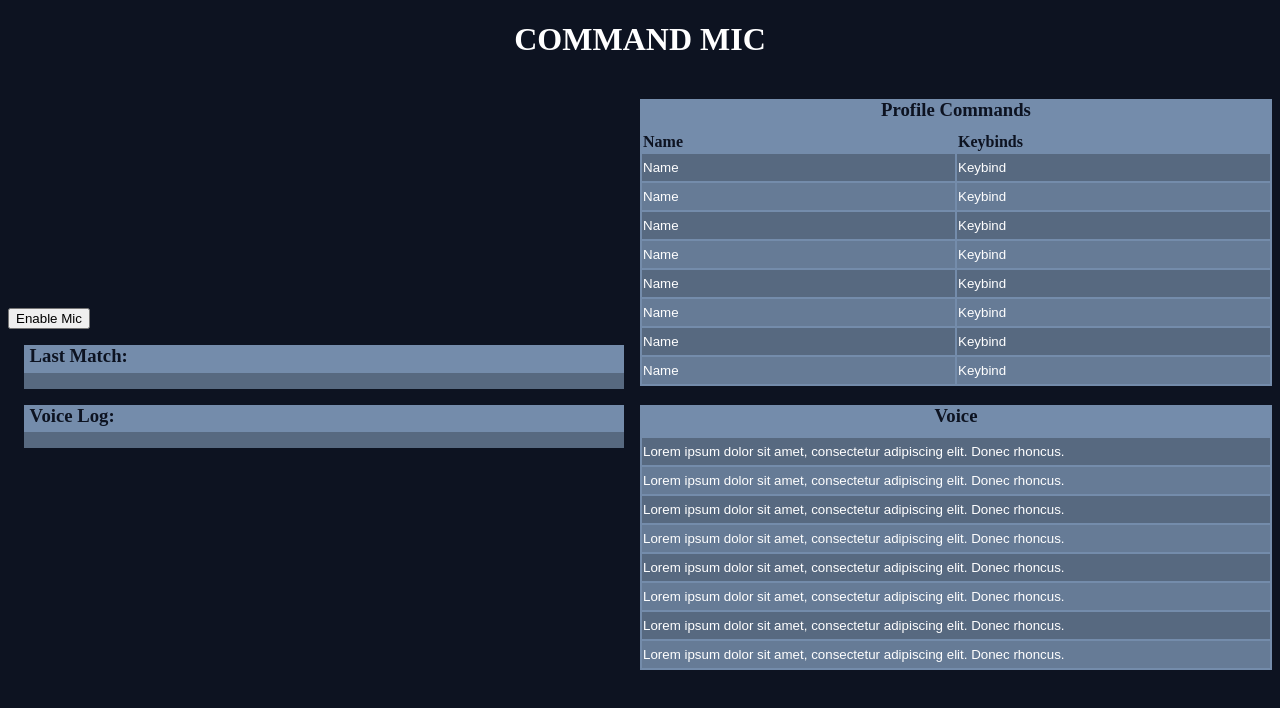
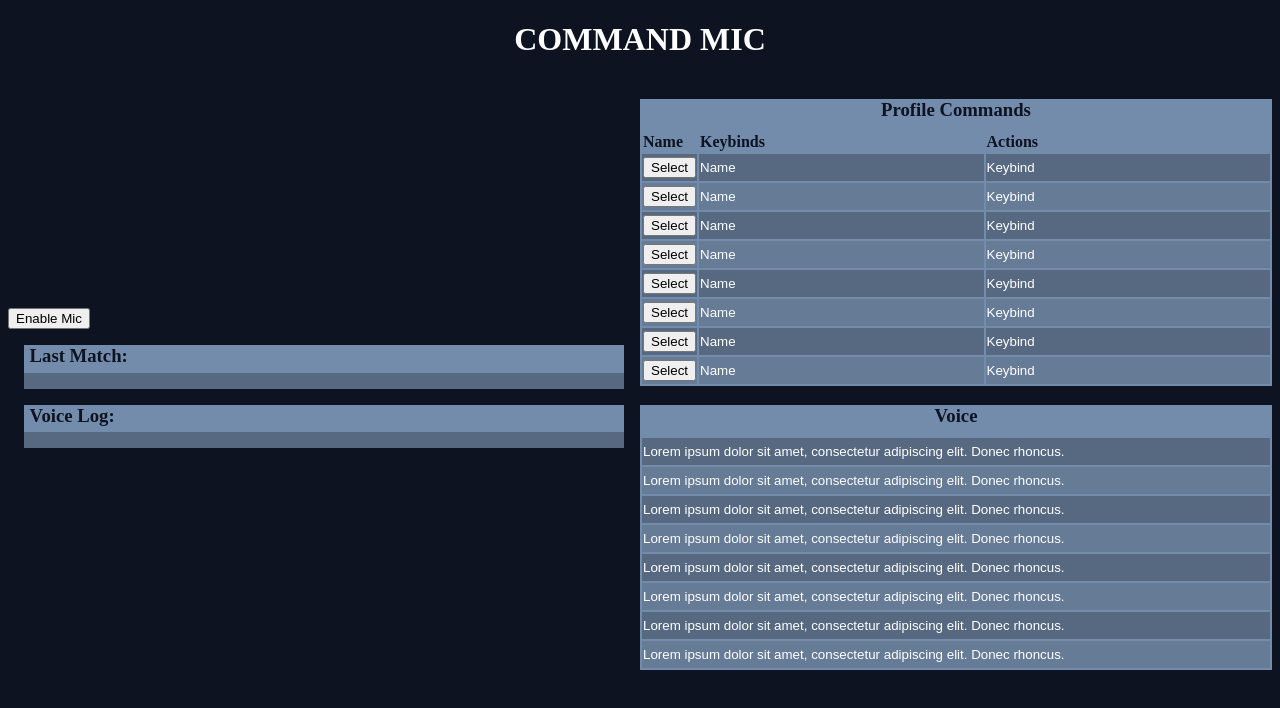
Before and after one commit to KR34T1V/command_mic, a Vue app: page / in a window 1280 px wide. Shown: the top 708 px of the page. Built offline with nearby package versions, Linux system fonts and the light colour scheme.

Commit message:
select added

```diff
--- a/src/main/index.ts
+++ b/src/main/index.ts
@@ -1,9 +1,10 @@
+import { electronApp, optimizer, is } from '@electron-toolkit/utils'
 import { app, shell, BrowserWindow, ipcMain } from 'electron'
+import { getMicInputDevice, loadModel } from './voice'
 import * as path from 'path'
 import fs from 'fs'
-import { electronApp, optimizer, is } from '@electron-toolkit/utils'
 import vosk from 'vosk'
-import { getMicInputDevice, loadModel } from './voice'
+
 const ENABLE_VOICE_LOGGING = true
 const SAMPLE_RATE = 16000
 const MODEL_PATH =
--- a/src/renderer/src/components/CommandsTable.vue
+++ b/src/renderer/src/components/CommandsTable.vue
@@ -10,6 +10,9 @@
         :key="index"
         :class="index % 2 ? 'table-row even' : 'table-row odd'"
       >
+        <td style="width: 0%">
+          <button @click="selectRow(index)">{{ selectedRow === index ? 'Save' : 'Select' }}</button>
+        </td>
         <td>
           <input v-model="row.name" type="text" placeholder="Command Name" />
         </td>
@@ -28,7 +31,8 @@ export default defineComponent({
 
   setup() {
     const state = reactive({
-      headers: ['Name', 'Keybinds'],
+      selectedRow: null,
+      headers: ['Name', 'Keybinds', 'Actions'],
       tableData: [
         { name: 'Name', keybinds: 'Keybind' },
         { name: 'Name', keybinds: 'Keybind' },
@@ -42,6 +46,15 @@ export default defineComponent({
       // age: 25 as string | number
     })
     return { ...toRefs(state) }
+  },
+  methods: {
+    selectRow(row) {
+      if (this.selectRow === row) {
+        this.selectedRow = null
+      } else {
+        this.selectedRow = row
+      }
+    }
   }
 })
 </script>
```
